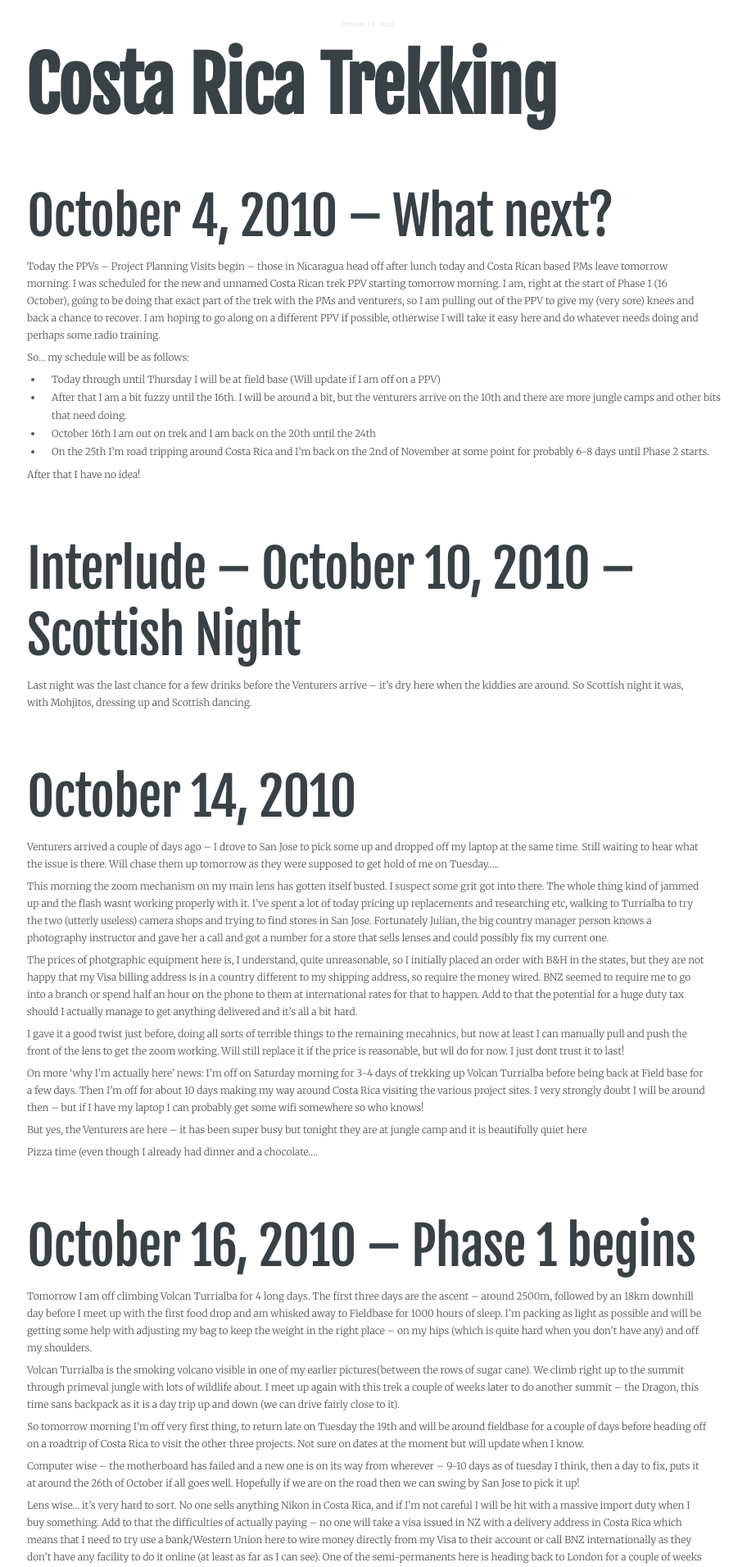
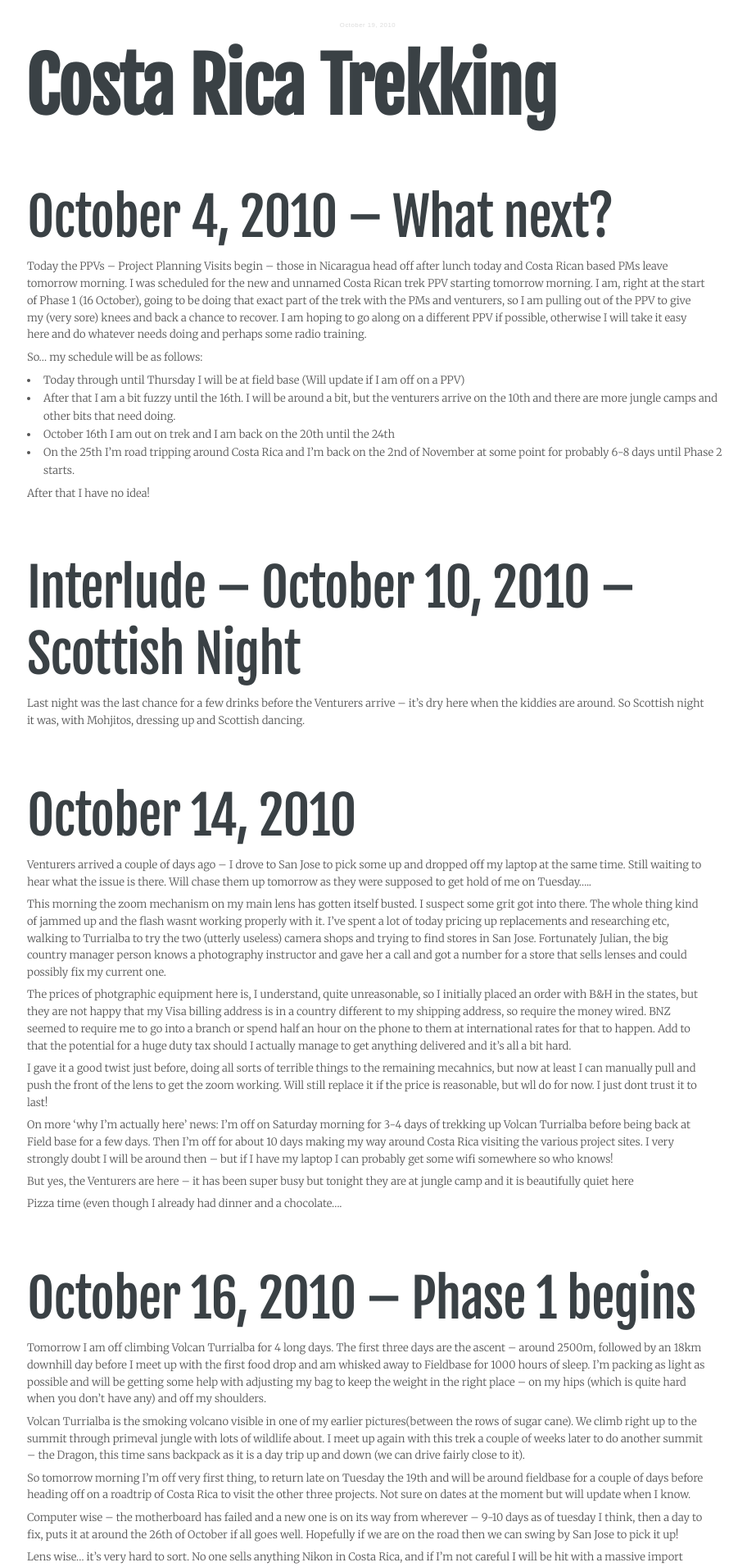
Before and after one commit to davidjroos/davidjroos.github.io, a Jekyll site: the page built from _posts/2010-10-19-RaleighCostaRicaTrekking.markdown, in a window 1280 px wide. Shown: the top 1911 px of the page at 82% size, without its empty margins (192-1104 px from the left). Built offline with Jekyll 4.4.1, drawn with Linux system fonts in a browser that asks for light colours.

Commit message:
css updates

```diff
--- a/_sass/tale/_base.scss
+++ b/_sass/tale/_base.scss
@@ -11,10 +11,10 @@ body {
 
 html {
   font-family: $serif-primary;
-  font-size: 12px;
+  font-size: small;
 
   @media (min-width: 600px) {
-    font-size: 12px;
+    font-size: small;
   }
 }
 
@@ -34,17 +34,7 @@ h6 {
 }
 
 h4{
-  text-rendering: optimizeLegibility;
-  line-height: 20px;
-  font-weight: 300;
-  text-align: left;
-  overflow-wrap: break-word;
-  font-size: 20px;
-  text-indent: -3px;
-  margin-top: 0px;
-  margin-bottom: 0px;
-  margin-left: 4px;
-  margin-right: 4px;
+  font-size: 19px;
 }
 
 a {
--- a/_sass/tale/_post.scss
+++ b/_sass/tale/_post.scss
@@ -68,8 +68,9 @@
       text-justify: distribute;
     }
 
+    font-size: small;
     text-align: left;
-    line-height: 1.75;
+    line-height: 1.6;
     font-weight: 300;
     max-width: 880px;
     margin-left: auto;
@@ -163,11 +164,14 @@
   }
 
   li{
-    padding-left: 20px;
-    margin-left: 20px;
+    padding-left: 5px;
+    margin-left: 15px;
+
+
     @media only screen and (max-device-width: 880px) {
-      padding-left: 10px;
+      padding-left: 5px;
     }
+
   }
 
   .wideimage {
```
